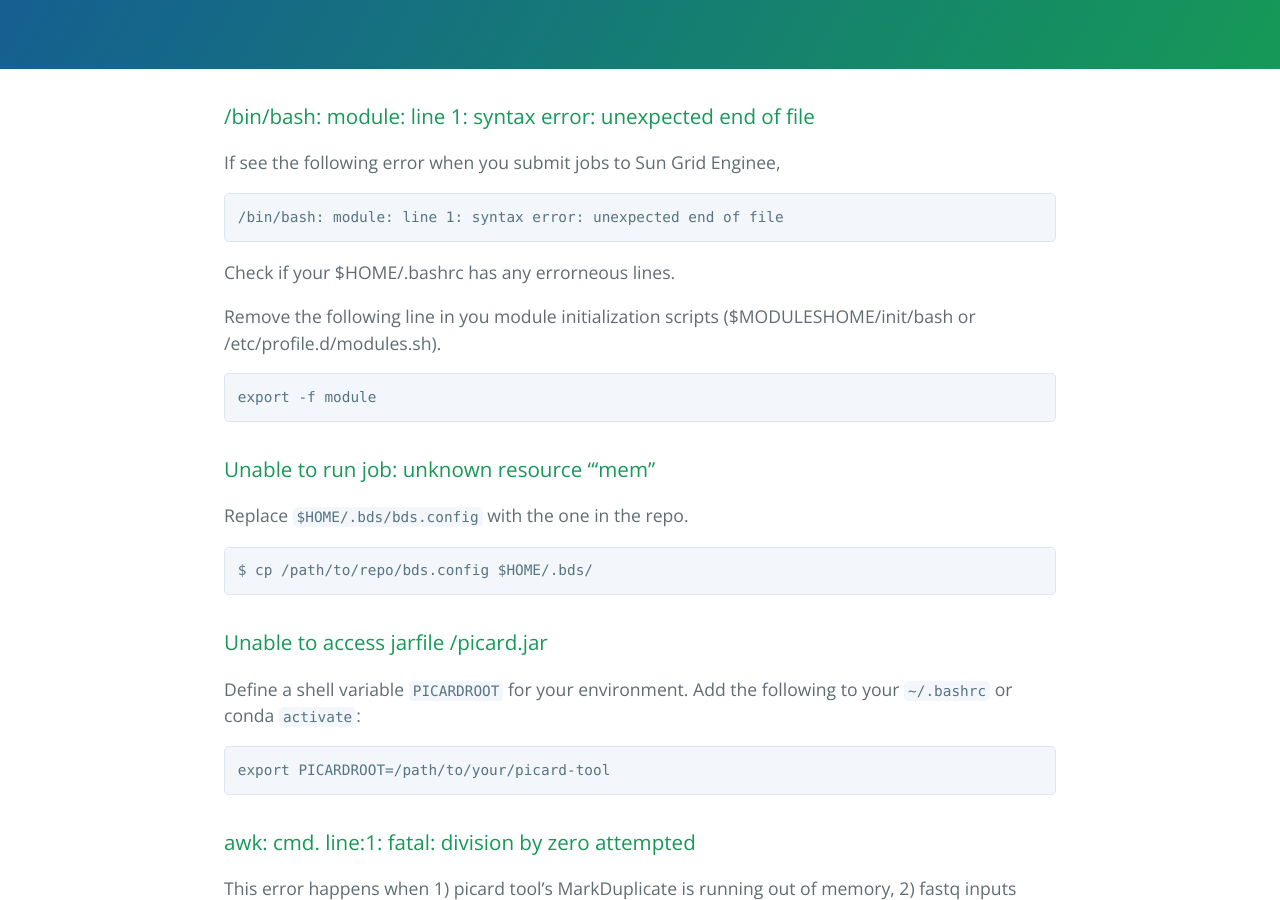
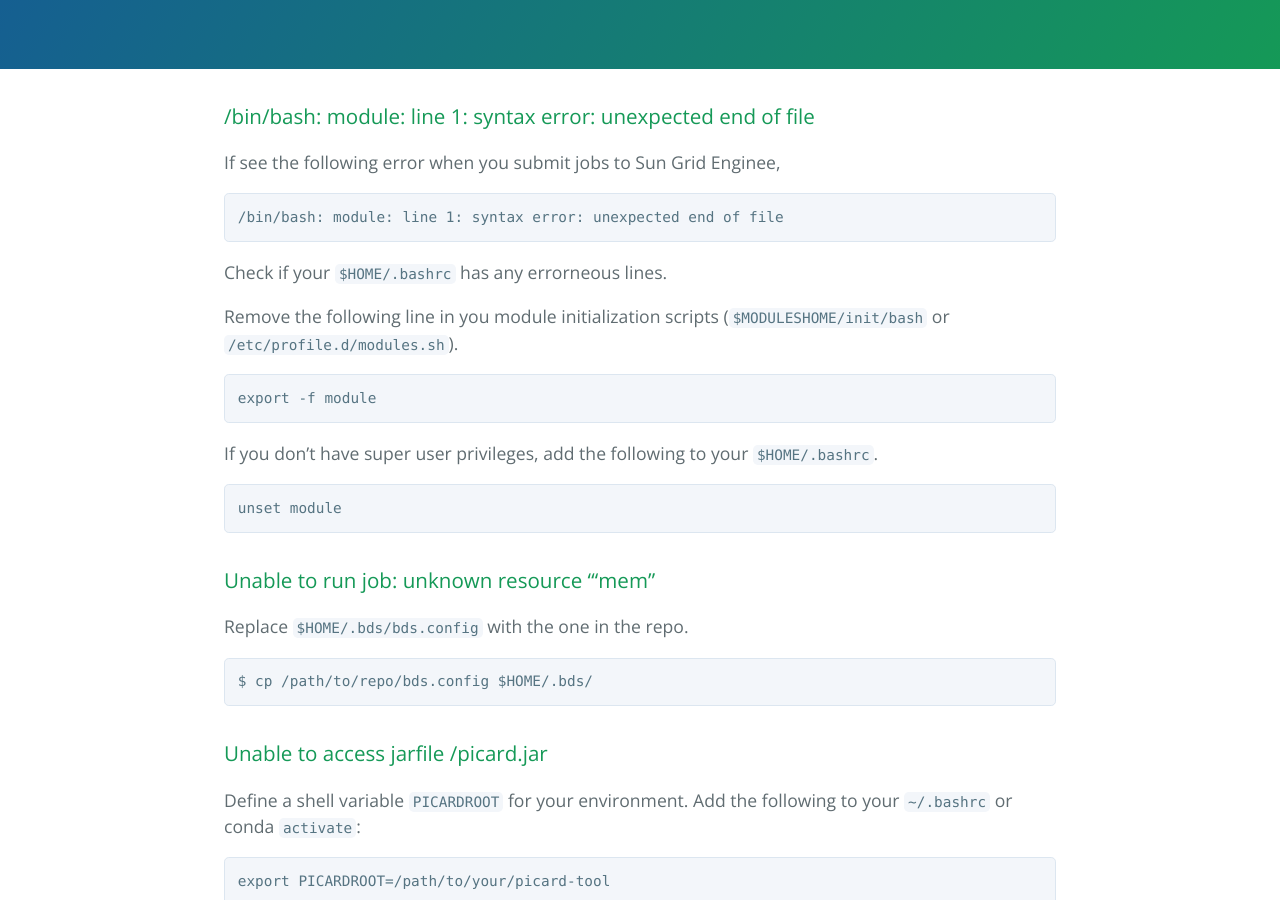
Before and after one commit to kundajelab/bds_pipeline_modules, a Jekyll site: the page built from troubleshooting.md, in a window 1280 px wide and 900 px high, scrolled down 314 px. Built offline with Jekyll 4.4.1, drawn with Linux system fonts in a browser that asks for light colours.

Commit message:
update troubleshoot

````diff
--- a/troubleshooting.md
+++ b/troubleshooting.md
@@ -11,13 +11,20 @@ If see the following error when you submit jobs to Sun Grid Enginee,
 /bin/bash: module: line 1: syntax error: unexpected end of file
 ```
 
-Check if your $HOME/.bashrc has any errorneous lines.
+Check if your `$HOME/.bashrc` has any errorneous lines.
 
-Remove the following line in you module initialization scripts ($MODULESHOME/init/bash or /etc/profile.d/modules.sh).
+Remove the following line in you module initialization scripts (`$MODULESHOME/init/bash` or `/etc/profile.d/modules.sh`).
 
 ```
 export -f module
 ```
+
+If you don't have super user privileges, add the following to your `$HOME/.bashrc`.
+
+```
+unset module
+```
+
 
 ### Unable to run job: unknown resource "'mem"
 
````
